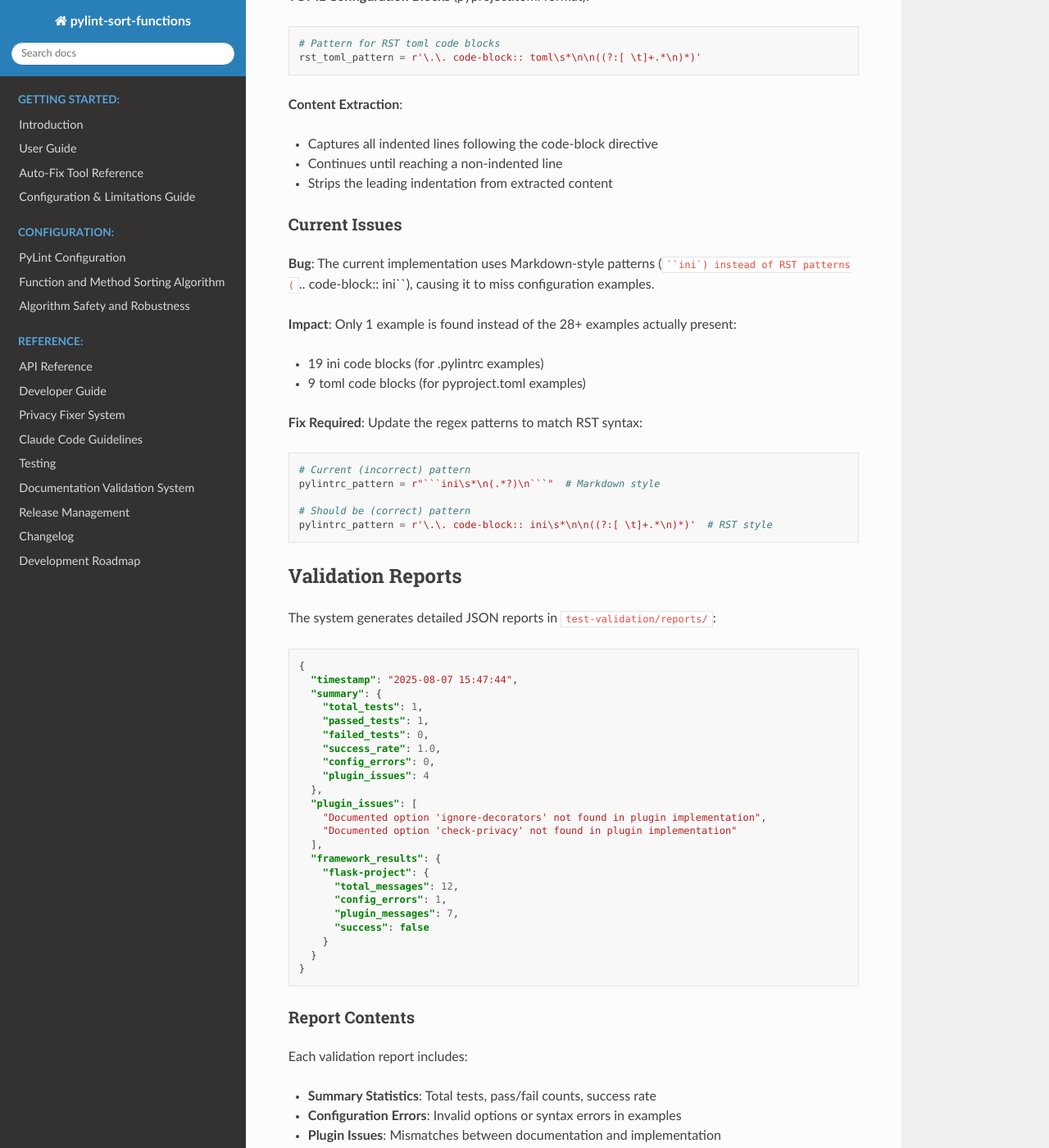
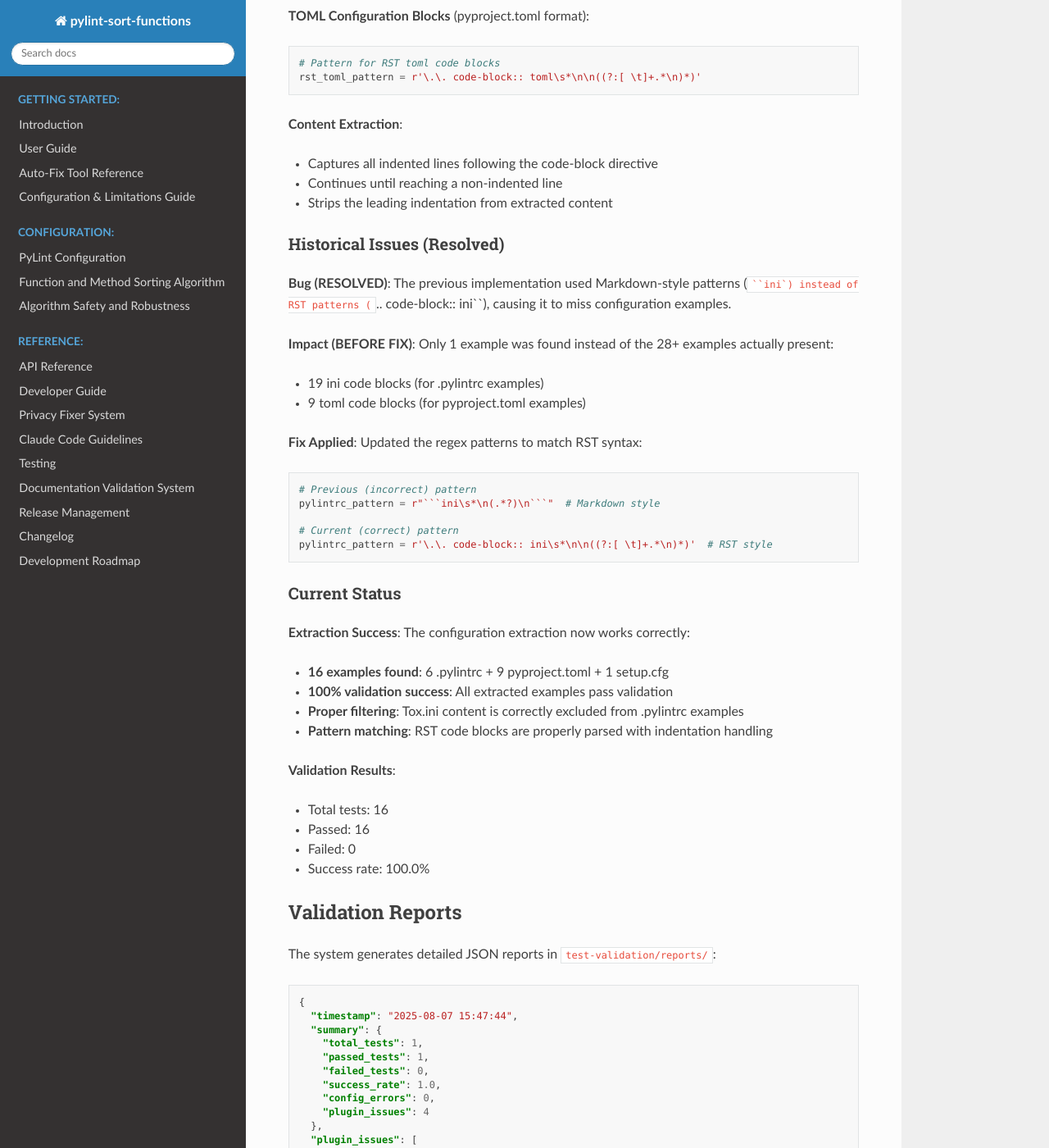
Before and after one commit to hakonhagland/pylint-sort-functions, a Sphinx documentation site: the page built from docs/docker.rst, in a window 1280 px wide and 1400 px high, scrolled down 4659 px. Shown: the whole window at 82% size. Built offline with Sphinx 7.4.7 and the Read the Docs theme 3.1.0, drawn with Linux system fonts in a browser that asks for light colours; some of the changed text lies outside the part shown.

Commit message:
docs: update docker.rst to reflect resolved extraction bug
- Change "Current Issues" to "Historical Issues (Resolved)"
- Update language from present tense to past tense for resolved bugs
- Add "Current Status" section showing successful extraction results
- Document current metrics: 16 examples found, 100% validation success
- Clarify that tox.ini filtering and RST pattern matching now work correctly

The documentation now accurately reflects that the configuration extraction
bug has been resolved and the system is working as intended.

🤖 Generated with [Claude Code](https://claude.ai/code)

Co-Authored-By: Claude <noreply@anthropic.com>

`````diff
--- a/docs/docker.rst
+++ b/docs/docker.rst
@@ -217,25 +217,42 @@ The extraction uses regular expressions to find RST code blocks:
 - Continues until reaching a non-indented line
 - Strips the leading indentation from extracted content
 
-Current Issues
-~~~~~~~~~~~~~~
+Historical Issues (Resolved)
+~~~~~~~~~~~~~~~~~~~~~~~~~~~~
 
-**Bug**: The current implementation uses Markdown-style patterns (````ini`) instead of RST patterns (``.. code-block:: ini``), causing it to miss configuration examples.
+**Bug (RESOLVED)**: The previous implementation used Markdown-style patterns (````ini`) instead of RST patterns (``.. code-block:: ini``), causing it to miss configuration examples.
 
-**Impact**: Only 1 example is found instead of the 28+ examples actually present:
+**Impact (BEFORE FIX)**: Only 1 example was found instead of the 28+ examples actually present:
 
 - 19 ini code blocks (for .pylintrc examples)
 - 9 toml code blocks (for pyproject.toml examples)
 
-**Fix Required**: Update the regex patterns to match RST syntax:
+**Fix Applied**: Updated the regex patterns to match RST syntax:
 
 .. code-block:: python
 
-   # Current (incorrect) pattern
+   # Previous (incorrect) pattern
    pylintrc_pattern = r"```ini\s*\n(.*?)\n```"  # Markdown style
 
-   # Should be (correct) pattern
+   # Current (correct) pattern
    pylintrc_pattern = r'\.\. code-block:: ini\s*\n\n((?:[ \t]+.*\n)*)'  # RST style
+
+Current Status
+~~~~~~~~~~~~~~
+
+**Extraction Success**: The configuration extraction now works correctly:
+
+- **16 examples found**: 6 .pylintrc + 9 pyproject.toml + 1 setup.cfg
+- **100% validation success**: All extracted examples pass validation
+- **Proper filtering**: Tox.ini content is correctly excluded from .pylintrc examples
+- **Pattern matching**: RST code blocks are properly parsed with indentation handling
+
+**Validation Results**:
+
+- Total tests: 16
+- Passed: 16
+- Failed: 0
+- Success rate: 100.0%
 
 Validation Reports
 ------------------
`````
